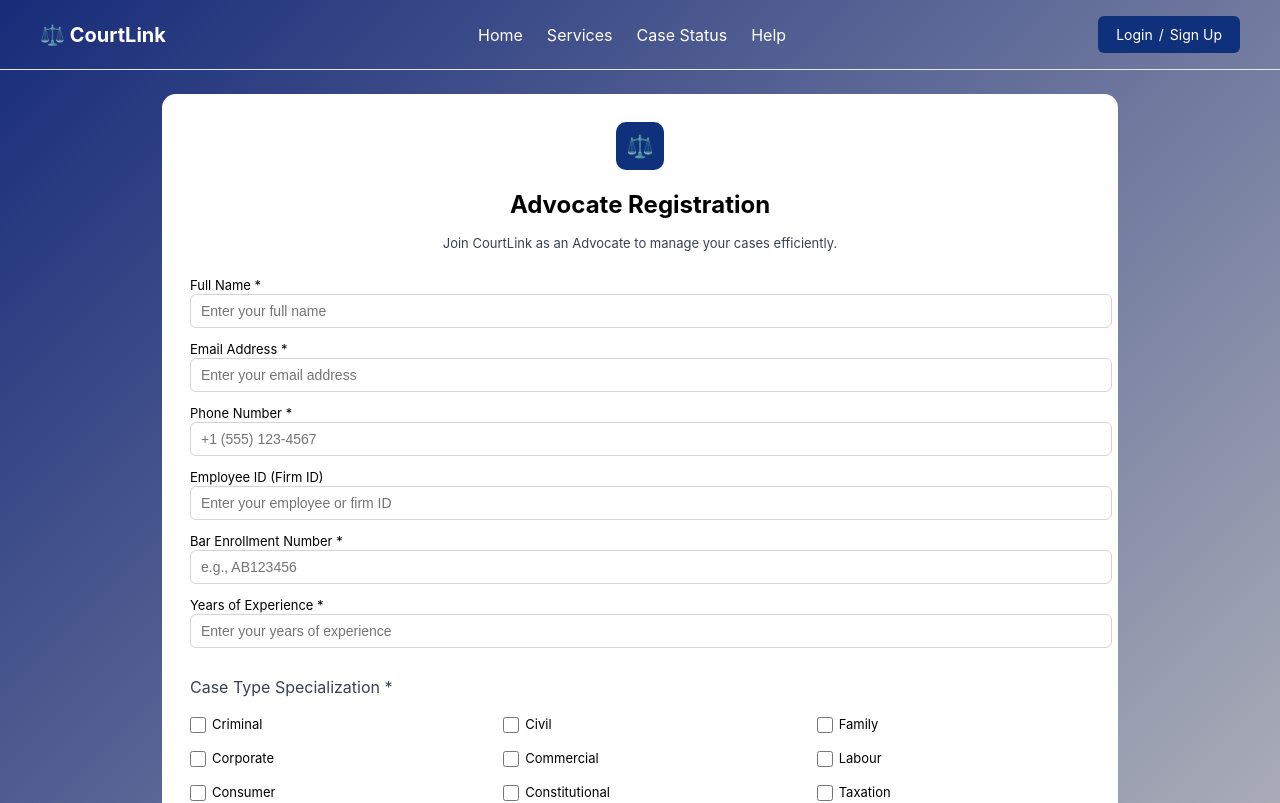
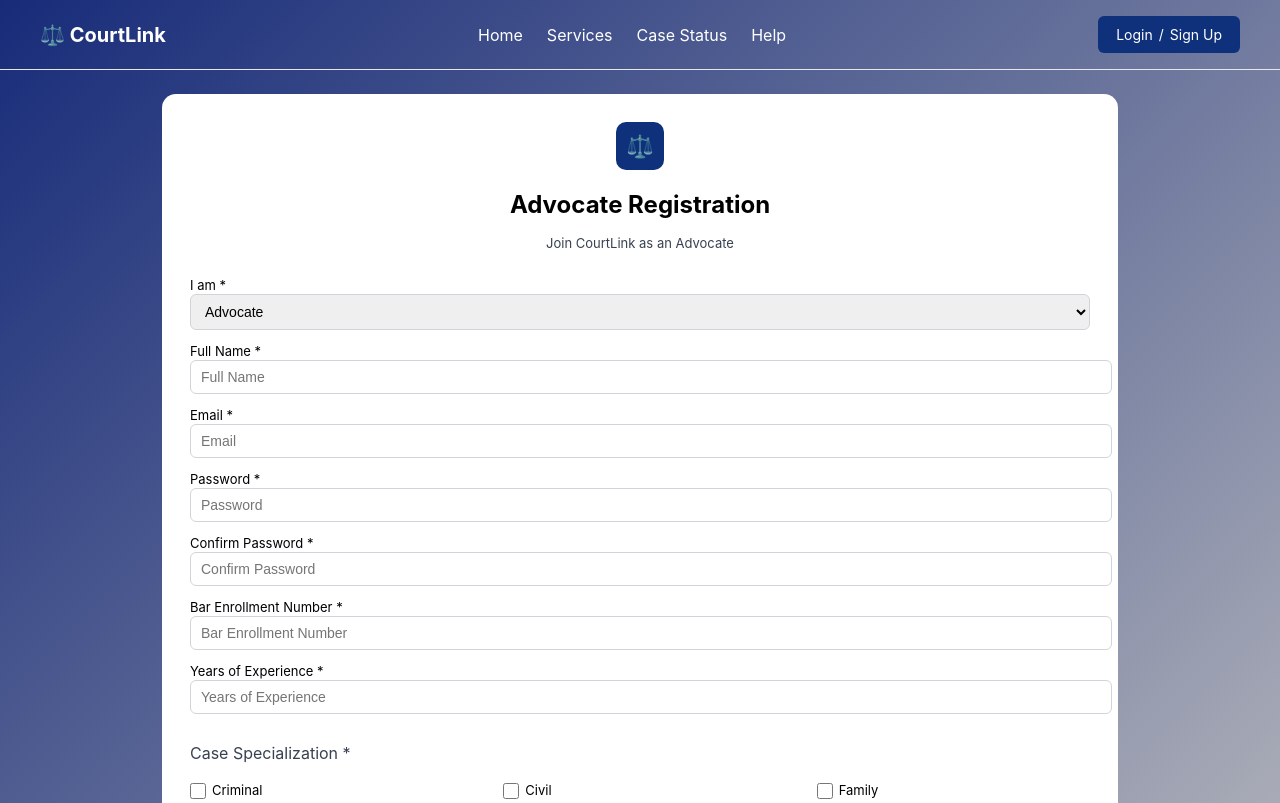
Before and after one commit to diyageorge33/courtlink, a React (Vite) app in the folder frontend/: page /register/advocate in a window 1280 px wide. Shown: the top 803 px of the page. Built offline with nearby package versions, Linux system fonts and the light colour scheme.

Commit message:
Fixed advocate login

```diff
--- a/frontend/src/pages/AdvocateRegister.jsx
+++ b/frontend/src/pages/AdvocateRegister.jsx
@@ -1,50 +1,21 @@
 import { useNavigate } from "react-router-dom";
+import { useState } from "react";
+import { toast } from "react-toastify";
 
 function AdvocateRegister() {
   const navigate = useNavigate();
 
-  return (
-    <div className="info-page">
-      <div className="info-container">
-        {/* Header */}
-        <div className="register-header">
-          <div className="register-logo">⚖️</div>
-          <h2>Advocate Registration</h2>
-          <p>
-            Join CourtLink as an Advocate to manage your cases efficiently.
-          </p>
-        </div>
+  const [fullName, setFullName] = useState("");
+  const [email, setEmail] = useState("");
+  const [password, setPassword] = useState("");
+  const [confirmPassword, setConfirmPassword] = useState("");
 
+  const [barEnrollmentNo, setBarEnrollmentNo] = useState("");
+  const [experienceYears, setExperienceYears] = useState("");
+  const [specializations, setSpecializations] = useState([]);
+  const [role, setRole] = useState("ADVOCATE"); // default
 
-        {/* FORM */}
-        <div className="register-form">
-          <label>Full Name *</label>
-          <input type="text" placeholder="Enter your full name" />
-
-          <label>Email Address *</label>
-          <input type="email" placeholder="Enter your email address" />
-
-          <label>Phone Number *</label>
-          <input type="tel" placeholder="+1 (555) 123-4567" />
-
-          <label>Employee ID (Firm ID)</label>
-          <input
-            type="text"
-            placeholder="Enter your employee or firm ID"
-          />
-
-
-          <label>Bar Enrollment Number *</label>
-          <input type="text" placeholder="e.g., AB123456" />
-
-          <label>Years of Experience *</label>
-          <input type="number" placeholder="Enter your years of experience" />
-
-          {/* Case Specialization */}
-          <p className="section-label">Case Type Specialization *</p>
-
-<div className="checkbox-grid">
-  {[
+  const specializationList = [
     "Criminal",
     "Civil",
     "Family",
@@ -59,27 +30,135 @@
     "Environmental",
     "Arbitration & Mediation",
     "Other",
-  ].map((item) => (
-    <label className="checkbox-item" key={item}>
-      <input type="checkbox" />
-      <span>{item}</span>
-    </label>
-  ))}
-</div>
+  ];
+
+  const handleCheckboxChange = (value) => {
+    setSpecializations((prev) =>
+      prev.includes(value)
+        ? prev.filter((item) => item !== value)
+        : [...prev, value]
+    );
+  };
+
+  const handleRegister = async () => {
+    if (
+      !fullName ||
+      !email ||
+      !password ||
+      !confirmPassword ||
+      !barEnrollmentNo ||
+      !experienceYears ||
+      specializations.length === 0
+    ) {
+      toast.error("Please fill all required fields");
+      return;
+    }
+
+    if (password !== confirmPassword) {
+      toast.error("Passwords do not match");
+      return;
+    }
+
+    try {
+      const res = await fetch("http://localhost:5000/api/auth/register", {
+        method: "POST",
+        headers: { "Content-Type": "application/json" },
+        body: JSON.stringify({
+          fullName,
+          email: email.trim().toLowerCase(),
+          password,
+          role: "ADVOCATE",
+          barEnrollmentNo,
+          experienceYears: Number(experienceYears),
+          specialization: specializations.join(", "),
+        }),
+      });
+
+      const data = await res.json();
+
+      if (!res.ok) {
+        toast.error(data.message || "Registration failed");
+        return;
+      }
+
+      toast.success("OTP sent to your email");
+      localStorage.setItem("pendingOtpEmail", email);
+      navigate("/verify-otp");
+
+    } catch (err) {
+      console.error(err);
+      toast.error("Server error");
+    }
+  };
+
+  return (
+    <div className="info-page">
+      <div className="info-container">
+        <div className="register-header">
+          <div className="register-logo">⚖️</div>
+          <h2>Advocate Registration</h2>
+          <p>Join CourtLink as an Advocate</p>
+        </div>
+
+        <div className="register-form">
 
 
+          <label>I am *</label>
+            <select
+            value={role}
+            onChange={(e) => {
+            const selectedRole = e.target.value;
+            setRole(selectedRole);
 
+            if (selectedRole === "CLIENT") {
+            navigate("/register");
+          }
+        }}
+        >
+        <option value="CLIENT">Client</option>
+        <option value="ADVOCATE">Advocate</option>
+        </select>
 
+          <label>Full Name *</label>
+          <input value={fullName} placeholder="Full Name" onChange={(e) => setFullName(e.target.value)} />
 
-          <button className="register-btn">
+          <label>Email *</label>
+          <input value={email} placeholder="Email" onChange={(e) => setEmail(e.target.value)} />
+
+          <label>Password *</label>
+          <input type="password" value={password} placeholder="Password" onChange={(e) => setPassword(e.target.value)} />
+
+          <label>Confirm Password *</label>
+          <input type="password" value={confirmPassword} placeholder="Confirm Password" onChange={(e) => setConfirmPassword(e.target.value)} />
+
+          <label>Bar Enrollment Number *</label>
+          <input value={barEnrollmentNo} placeholder="Bar Enrollment Number" onChange={(e) => setBarEnrollmentNo(e.target.value)} />
+
+          <label>Years of Experience *</label>
+          <input
+            type="number"
+            placeholder="Years of Experience"
+            value={experienceYears}
+            onChange={(e) => setExperienceYears(e.target.value)}
+          />
+
+          <p className="section-label">Case Specialization *</p>
+          <div className="checkbox-grid">
+            {specializationList.map((item) => (
+              <label className="checkbox-item" key={item}>
+                <input
+                  type="checkbox"
+                  checked={specializations.includes(item)}
+                  onChange={() => handleCheckboxChange(item)}
+                />
+                <span>{item}</span>
+              </label>
+            ))}
+          </div>
+
+          <button className="register-btn" onClick={handleRegister}>
             Register
-            {/* BACKEND: POST /api/auth/register/advocate */}
           </button>
-
-          <p className="login-redirect">
-            Already have an account?{" "}
-            <span onClick={() => navigate("/login")}>Login</span>
-          </p>
         </div>
       </div>
     </div>
--- a/frontend/src/pages/Register.jsx
+++ b/frontend/src/pages/Register.jsx
@@ -110,7 +110,7 @@
 
             <div>
               <label>Phone Number *</label>
-              <input type="tel" placeholder="+1 (555) 123-4567" />
+              <input type="tel" placeholder="+91" />
             </div>
 
             <div>
```
Also changed, not shown: 1 other file (tests, documents, lock files or other folders).
